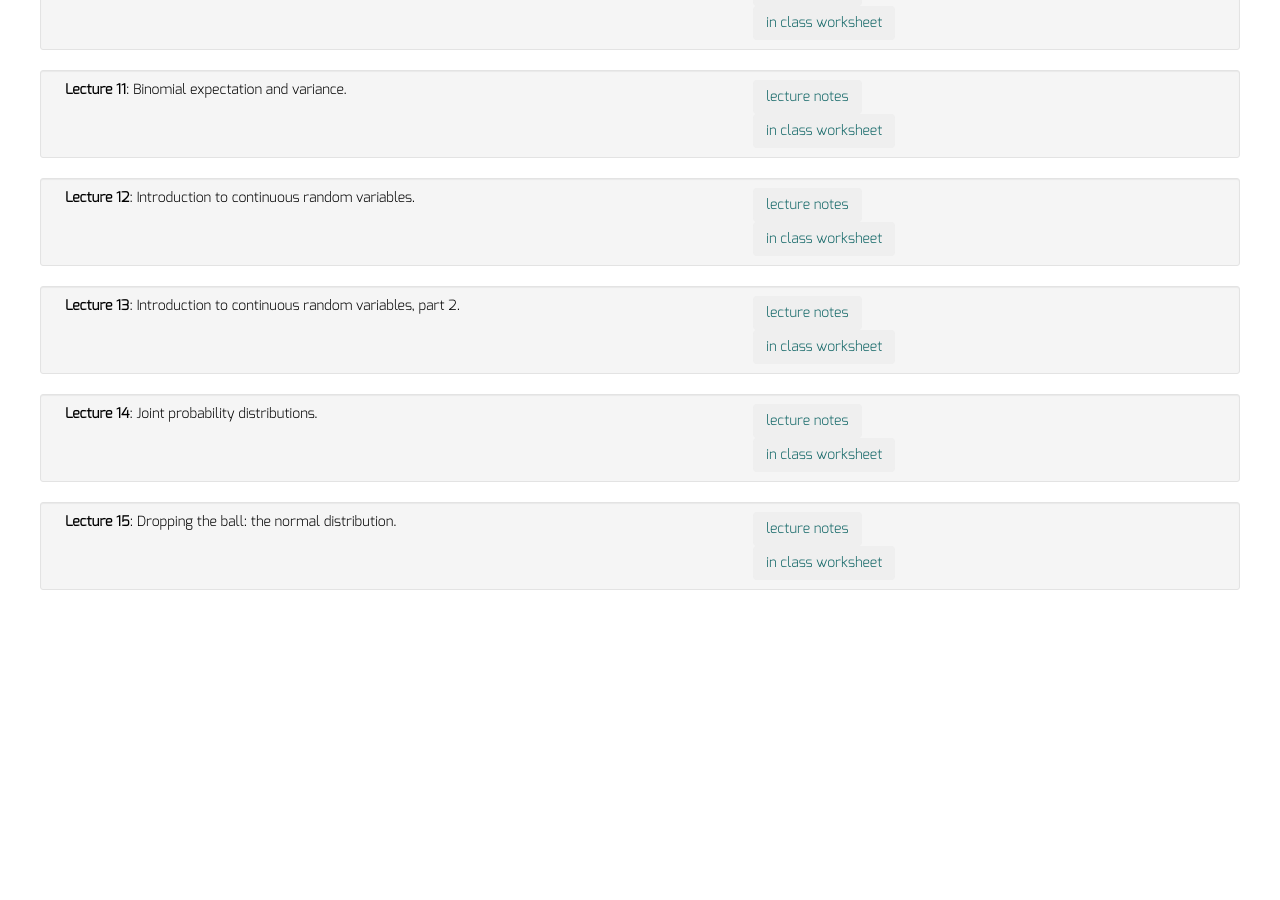
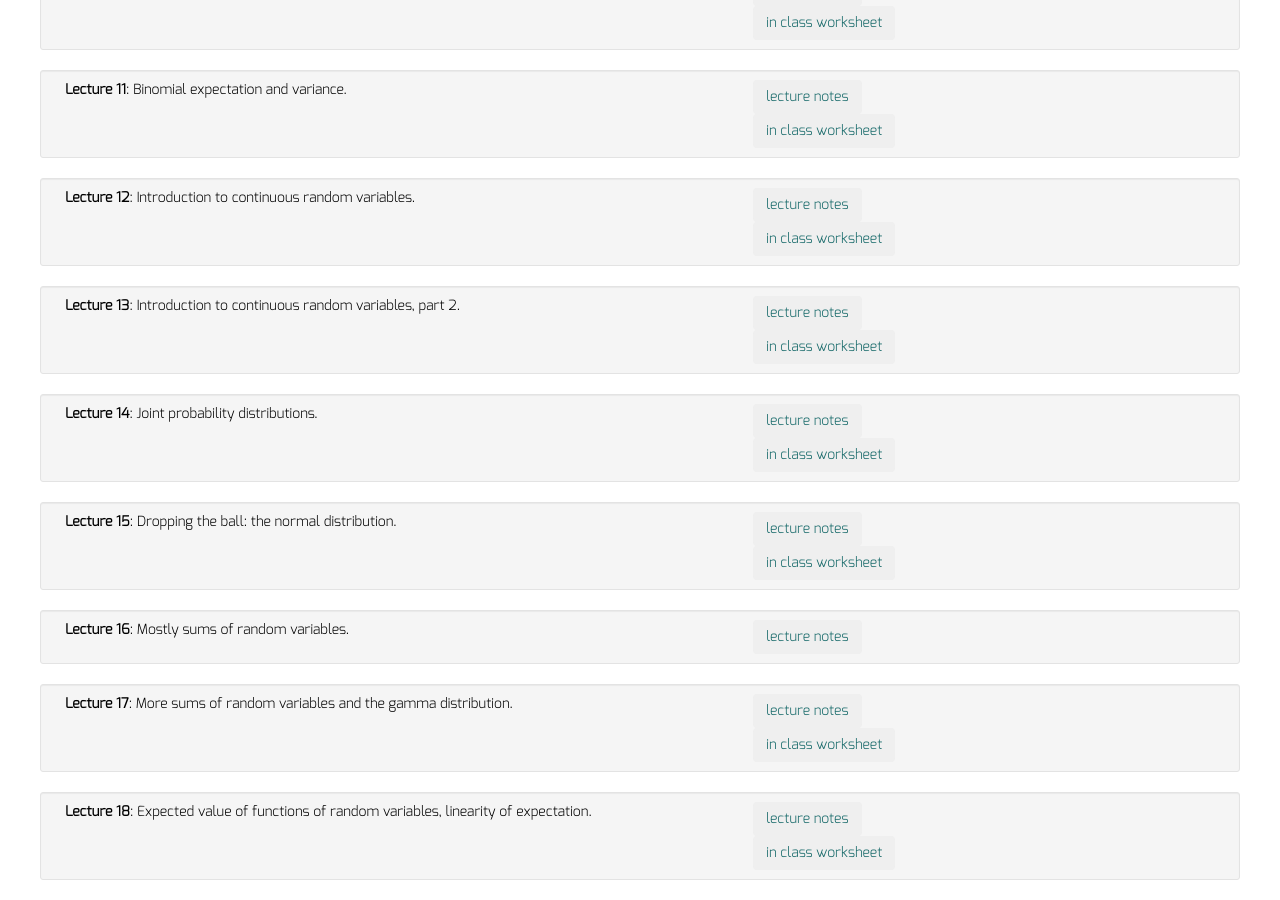
Before and after one commit to dkrashen/probability, a Jekyll site: the page built from lectures/index.html, in a window 1280 px wide and 900 px high, scrolled down 1208 px. Built offline with Jekyll 4.4.1, drawn with Linux system fonts in a browser that asks for light colours; nearby versions of some CDN libraries; before the commit the page ends 1818 px from its top, so only the background shows below that.

Commit message:
add lecture 16, 17, 18, quizzes 17, 18

```diff
--- a/_data/lectures.yml
+++ b/_data/lectures.yml
@@ -58,3 +58,15 @@
   filename: "lecture15.pdf"
   description: "Dropping the ball: the normal distribution."
   quizfilename: "quiz15.pdf"
+- title: "Lecture 16"
+  filename: "lecture16.pdf"
+  description: "Mostly sums of random variables."
+- title: "Lecture 17"
+  filename: "lecture17.pdf"
+  description: "More sums of random variables and the gamma distribution."
+  quizfilename: "quiz17.pdf"
+- title: "Lecture 18"
+  filename: "lecture18.pdf"
+  description: "Expected value of functions of random variables, linearity
+  of expectation."
+  quizfilename: "quiz18.pdf"
```
Also changed, not shown: 5 other files.
